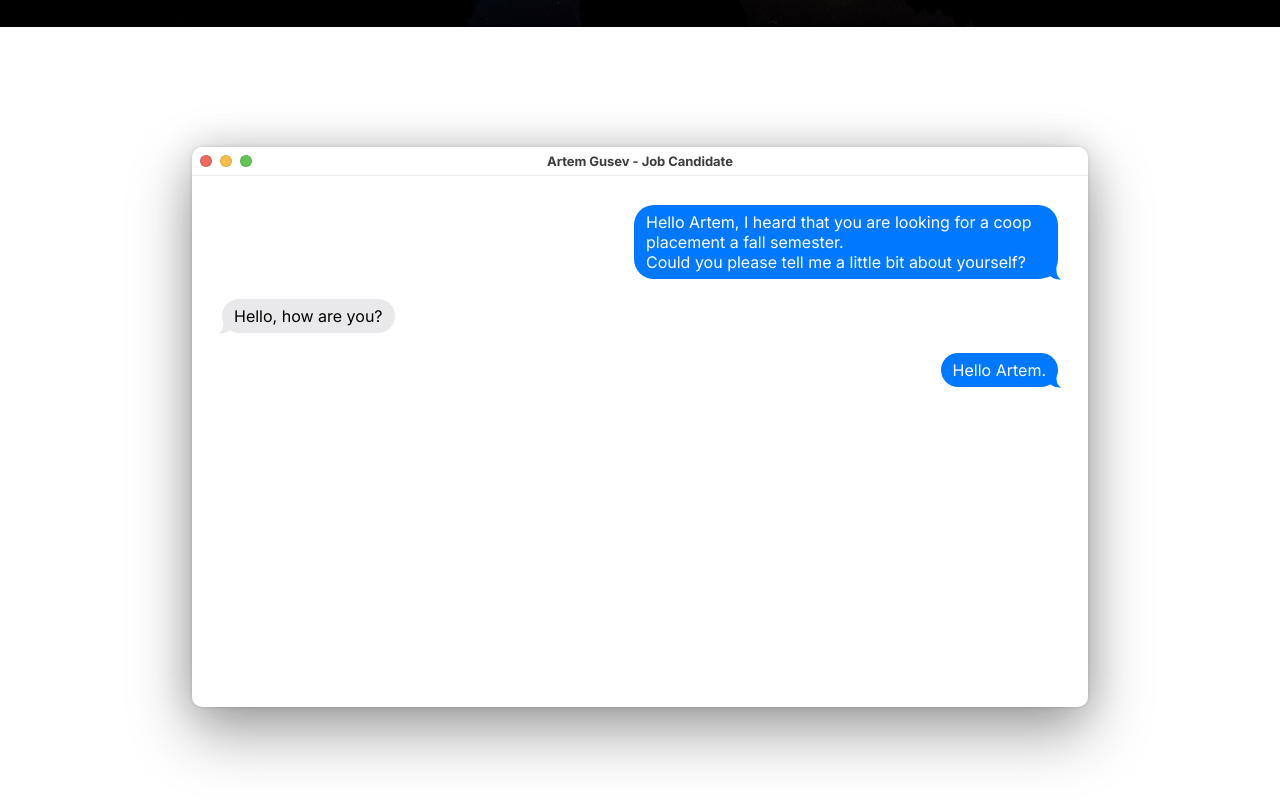
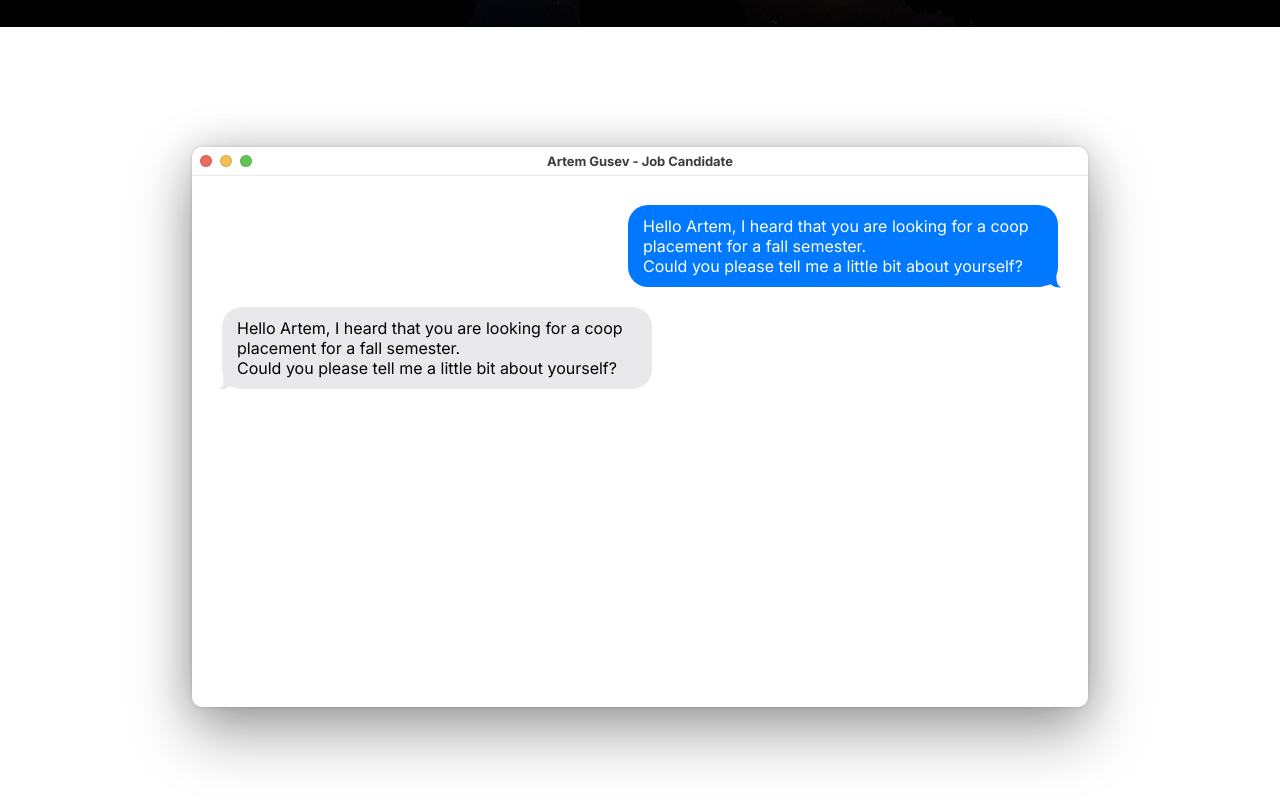
Before and after one commit to grafgooseman/portfolio, a React (Create React App) app: page / in a window 1280 px wide. Shown: the part 773-1576 px from the top of the page. Built offline with nearby package versions, Linux system fonts and the light colour scheme; a web font is replaced by a local one.

Commit message:
better MacWindow css

```diff
--- a/public/index.css
+++ b/public/index.css
@@ -3,5 +3,8 @@ body {
     margin: 0px;
     height: 100%;
     scroll-snap-type: y mandatory;
+}
 
+html {
+    scroll-behavior: smooth;
 }
--- a/src/components/ChatHolder.jsx
+++ b/src/components/ChatHolder.jsx
@@ -4,7 +4,7 @@ import MacWindow from './MacWindow';
 
 export default function ChatHolder() {
 	return (
-		<Background>
+		<Background id='chatHolder'>
 			<MacWindow />
 		</Background>
 	);
--- a/src/components/Chatbox.jsx
+++ b/src/components/Chatbox.jsx
@@ -1,20 +1,20 @@
 import React from 'react';
 import styled from 'styled-components';
-import BubbleTypingAnimation from './chatStuff/TypingAnimationBubble';
+// import BubbleTypingAnimation from './chatStuff/TypingAnimationBubble';
 import ReplyBubble from './chatStuff/ReplyBubble';
 import QuestionBubble from './chatStuff/QuestionBubble';
 
 export default function Chatbox() {
 	return (
 		<Wrapper>
-			<QuestionBubble textArray={[
-                "Hello Artem, I heard that you are looking for a coop placement a fall semester.",
+			<QuestionBubble paddingArray={[11, 15]} textArray={[
+                "Hello Artem, I heard that you are looking for a coop placement for a fall semester.",
                 "Could you please tell me a little bit about yourself?"
             ]}/>
-			<ReplyBubble text="Hello, how are you?" />
-            <QuestionBubble textArray={[
-                "Hello Artem."
-            ]}/>
+			<ReplyBubble paddingArray={[11, 15]} textArray={[
+                "Hello Artem, I heard that you are looking for a coop placement for a fall semester.",
+                "Could you please tell me a little bit about yourself?"
+            ]} />
 		</Wrapper>
 	);
 }
--- a/src/components/HelloHolder.jsx
+++ b/src/components/HelloHolder.jsx
@@ -9,7 +9,7 @@ export default function HelloHolder() {
 		<Wrapper>
 			<Hello />
 			<ScrollToChat>
-				<span>Scroll down to chat</span>
+				<a href='#chatHolder'>Scroll down to chat</a>
 				<img src={scrollDown} alt="scrollDown small logo" />
 			</ScrollToChat>
 		</Wrapper>
@@ -45,4 +45,14 @@ const ScrollToChat = styled.div`
 		margin-left: 10px;
 		margin-right: 10px;
 	}
+
+	a {
+		color: white;
+		text-decoration: none;
+	}
+	a:hover{
+		text-decoration: underline;
+		text-underline-offset: 5px;
+	}
+
 `;
--- a/src/components/MacWindow.jsx
+++ b/src/components/MacWindow.jsx
@@ -26,8 +26,13 @@ const Window = styled.div`
 	background: #ffffff;
 	box-shadow: 0px 0px 4px rgba(0, 0, 0, 0.15);
 
-	width: 70%;
-	height: 70vh;
+	width: 97%;
+	height: 97%;
+	@media (min-width: 450px) {
+		width: 70%;
+		height: 70vh;
+	}
+
 `;
 
 const WindowHeader = styled.div`
--- a/src/components/chatStuff/QuestionBubble.jsx
+++ b/src/components/chatStuff/QuestionBubble.jsx
@@ -2,10 +2,10 @@ import React from 'react';
 import styled from 'styled-components';
 import questionBubbleTail from '../../images/questionBubbleTail.svg';
 
-export default function QuestionBubble({ textArray }) {
+export default function QuestionBubble({ textArray , paddingArray}) {
 	return (
 		<Wrapper>
-			<Bubble>
+			<Bubble pa={[paddingArray[0], paddingArray[1]]}>
                 {textArray.map((text, index) => (
                     <p key={index}>{text}</p>
                 ))}
@@ -35,7 +35,7 @@ const Bubble = styled.div`
 	/* display: flex;
 	flex-direction: row;
 	align-items: center; */
-	padding: 7px 12px;
+	padding: ${props => props.pa[0]}px ${props => props.pa[1]}px;
 
 	background: #0078ff;
 	border-radius: 20px;
--- a/src/components/chatStuff/ReplyBubble.jsx
+++ b/src/components/chatStuff/ReplyBubble.jsx
@@ -2,11 +2,11 @@ import React from 'react';
 import styled from 'styled-components';
 import replyBubbleTail from '../../images/replyBubbleTail.svg';
 
-export default function ReplyBubble({ text }) {
+export default function ReplyBubble({ textArray, paddingArray }) {
 	return (
 		<Wrapper>
-			<Bubble>
-				{text}
+			<Bubble pa={[ paddingArray[0], paddingArray[1] ]}>
+				{textArray.map((text, index) => <p key={index}>{text}</p>)}
 				<img src={replyBubbleTail} alt="" />
 			</Bubble>
 		</Wrapper>
@@ -28,10 +28,7 @@ const Bubble = styled.div`
 	font-weight: 400;
 	position: relative;
 
-	display: flex;
-	flex-direction: row;
-	align-items: center;
-	padding: 7px 12px;
+	padding: ${props => props.pa[0]}px ${props => props.pa[1]}px;
 
 	background: #e9e9eb;
 	border-radius: 20px;
@@ -43,4 +40,8 @@ const Bubble = styled.div`
 		left: -4px;
 		bottom: -1px;
 	}
+
+  p {
+        margin: 0;
+    }
 `;
```
Lines whose indentation alone changed are shown as unchanged.
